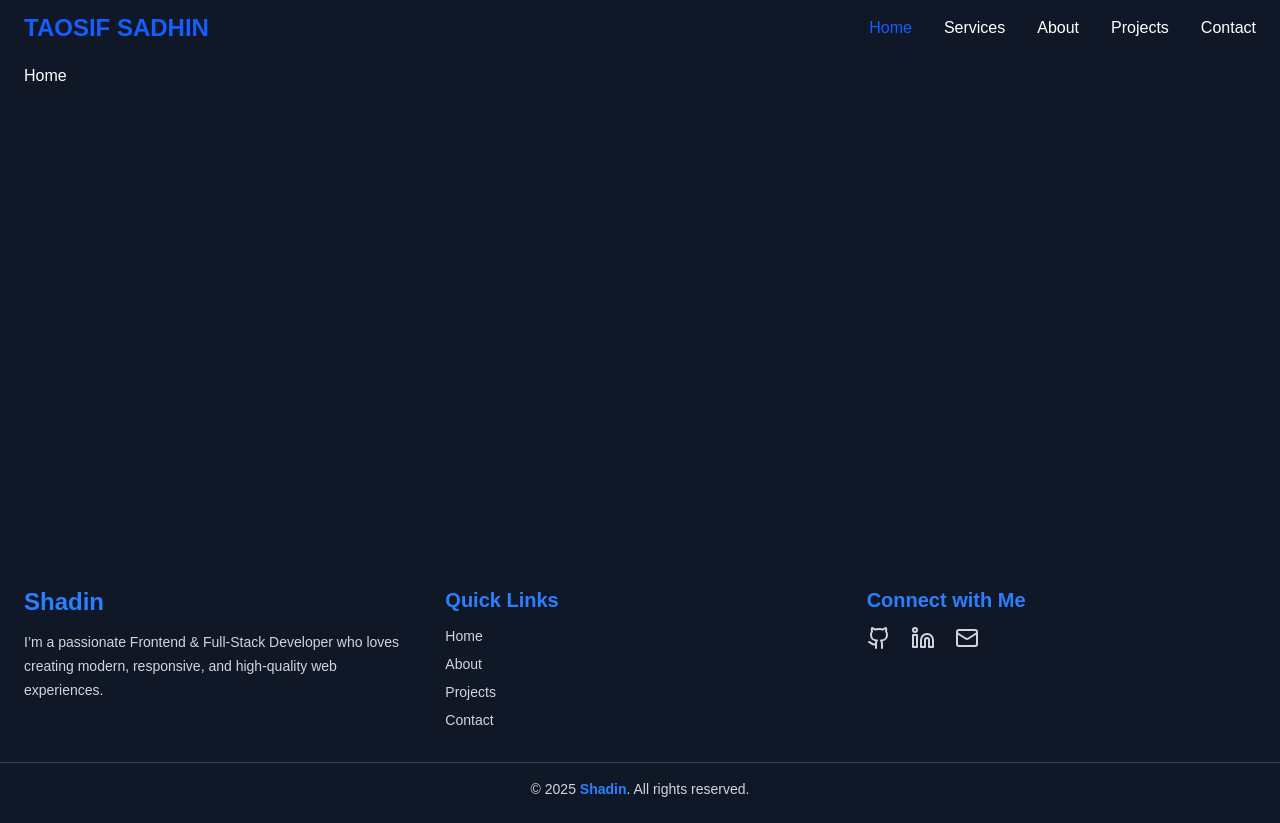
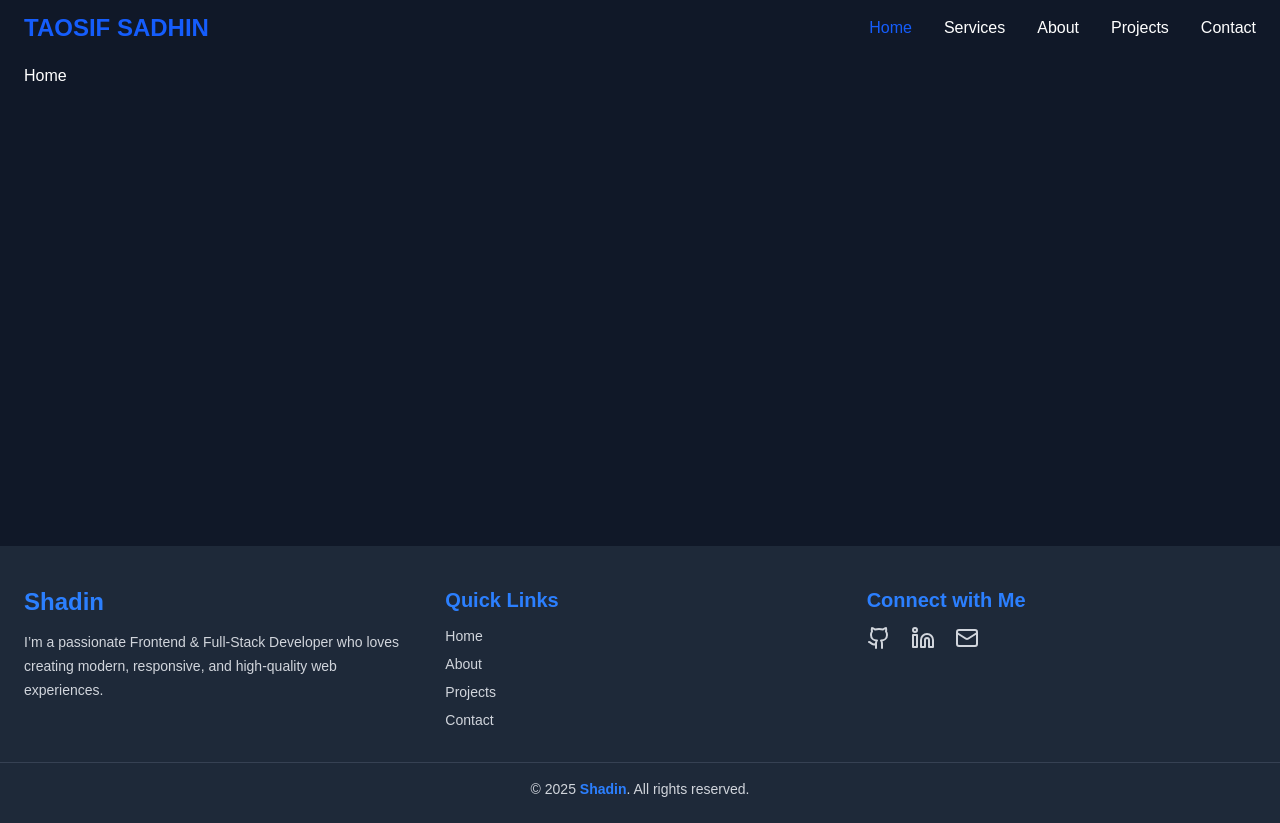
Before and after one commit to sadhin28/developer-sadhin-protfolio, a Next.js app: page / in a window 1280 px wide. Built offline with nearby package versions, Linux system fonts and the light colour scheme.

Commit message:
footer bg

```diff
--- a/src/app/components/Footer.jsx
+++ b/src/app/components/Footer.jsx
@@ -5,7 +5,7 @@ import { Github, Linkedin, Mail } from "lucide-react";
 
 export default function Footer() {
   return (
-    <footer className="bg-gray-900 text-gray-300 pt-10 pb-6">
+    <footer className="bg-gray-800 text-gray-300 pt-10 pb-6">
       <div className="max-w-7xl mx-auto px-6 grid md:grid-cols-3 gap-8">
         {/* About Section */}
         <div>
```
